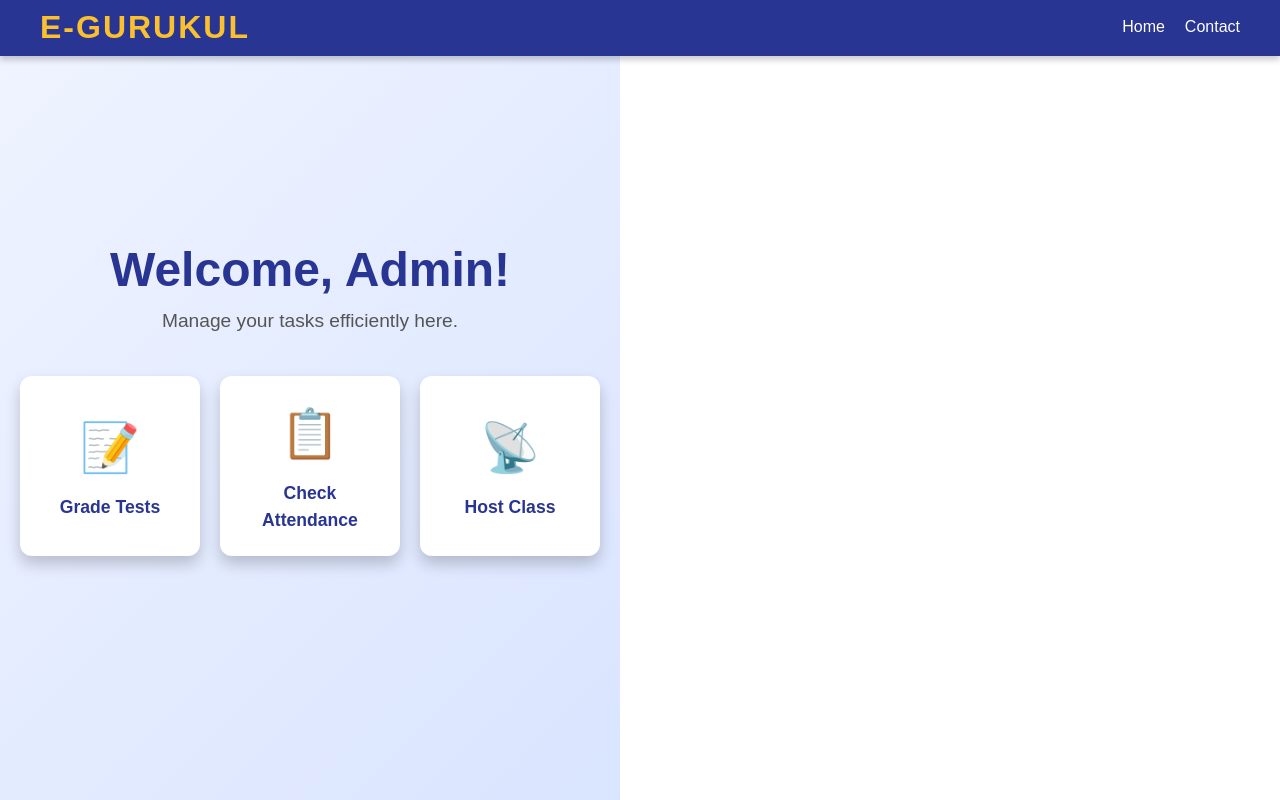
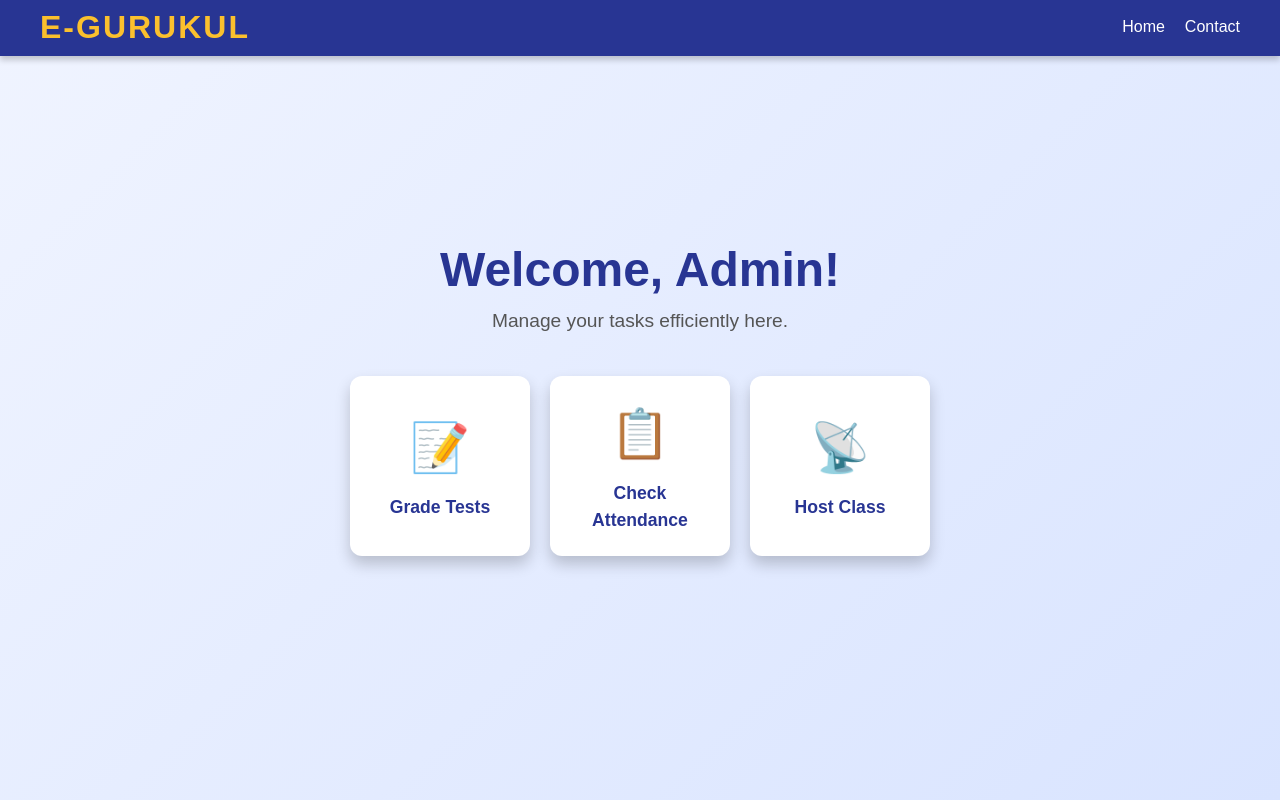
Before and after one commit to AnushkaPhogat16/E-GurukulPlatform, a React (Vite) app in the folder frontend/: page /admin in a window 1280 px wide. Built offline with nearby package versions, Linux system fonts and the light colour scheme.

Commit message:
align centre

```diff
--- a/frontend/src/pages/home/AdminHome.css
+++ b/frontend/src/pages/home/AdminHome.css
@@ -77,3 +77,7 @@
       max-width: 300px;
     }
   }
+
+.admin-dashboard{
+  width: 100vw;
+}
--- a/frontend/src/pages/home/StudentHome.css
+++ b/frontend/src/pages/home/StudentHome.css
@@ -77,3 +77,7 @@
       max-width: 300px;
     }
   }
+
+  .student-dashboard{
+    width: 100vw;
+  }
```
